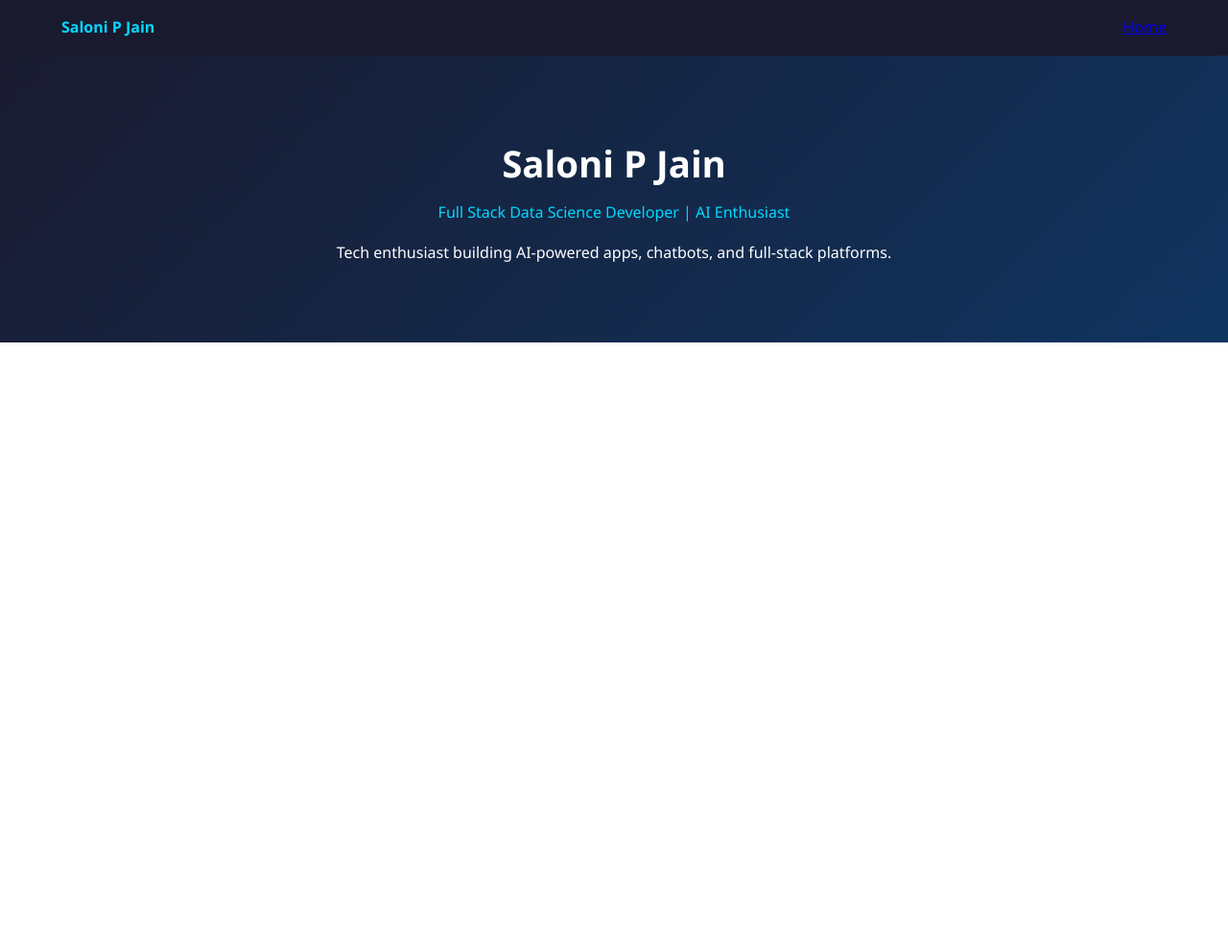
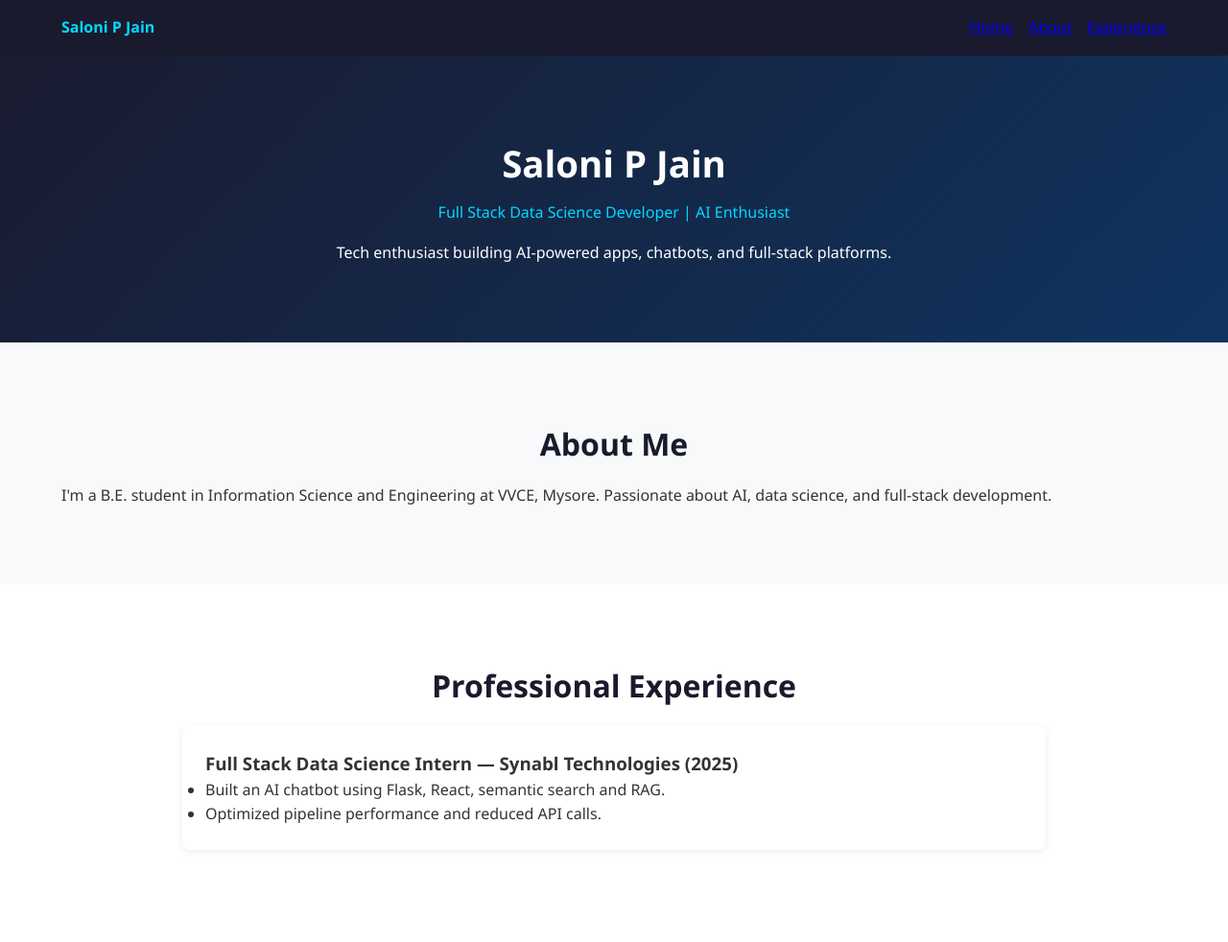
Before and after one commit to Saloniijainn/STT-Training, a plain HTML site: page index.html in a window 1280 px wide. Shown: the whole page at 96% size. Before the commit the page ends 800 px from the top, so only its background shows below. Drawn offline with Linux system fonts and the light colour scheme.

Commit message:
feat: add About and Experience sections with styles

```diff
--- a/index.html
+++ b/index.html
@@ -4,7 +4,7 @@
   <meta charset="utf-8" />
   <meta name="viewport" content="width=device-width, initial-scale=1" />
   <title>Saloni P Jain - Portfolio</title>
-  <link rel="stylesheet" href="style.css"> <!-- CSS will be added in Stage 2 -->
+  <link rel="stylesheet" href="style.css">
 </head>
 <body>
   <!-- Navigation bar -->
@@ -14,6 +14,9 @@
       <button class="menu-toggle" id="menuToggle">☰</button>
       <ul id="navMenu">
         <li><a href="#home">Home</a></li>
+        <!-- NEW menu links -->
+        <li><a href="#about">About</a></li>
+        <li><a href="#experience">Experience</a></li>
       </ul>
     </div>
   </nav>
@@ -25,6 +28,30 @@
     <p>Tech enthusiast building AI-powered apps, chatbots, and full-stack platforms.</p>
   </section>
 
-  <script src="script.js"></script> <!-- JS will be added in Stage 3 -->
+  <!-- NEW About section -->
+  <section class="about" id="about">
+    <div class="container">
+      <h2>About Me</h2>
+      <p>I'm a B.E. student in Information Science and Engineering at VVCE, Mysore. Passionate about AI, data science, and full-stack development.</p>
+    </div>
+  </section>
+
+  <!-- NEW Experience section -->
+  <section id="experience">
+    <div class="container">
+      <h2>Professional Experience</h2>
+      <div class="experience-timeline">
+        <div class="timeline-item">
+          <h3>Full Stack Data Science Intern — Synabl Technologies (2025)</h3>
+          <ul>
+            <li>Built an AI chatbot using Flask, React, semantic search and RAG.</li>
+            <li>Optimized pipeline performance and reduced API calls.</li>
+          </ul>
+        </div>
+      </div>
+    </div>
+  </section>
+
+  <script src="script.js"></script>
 </body>
 </html>
--- a/style.css
+++ b/style.css
@@ -89,3 +89,40 @@ nav ul {
     display: block; /* show hamburger icon on mobile */
   }
 }
+/* Sections */
+.container {
+  max-width: 1200px;
+  margin: 0 auto;
+  padding: 0 1.5rem;
+}
+
+section {
+  padding: 80px 1.5rem;
+}
+
+section h2 {
+  text-align: center;
+  font-size: 2rem;
+  margin-bottom: 1rem;
+  color: #1a1a2e;
+}
+
+/* About */
+.about {
+  background: #f8f9fa;
+  color: #333;
+}
+
+/* Experience */
+.experience-timeline {
+  max-width: 900px;
+  margin: 0 auto;
+}
+
+.timeline-item {
+  background: white;
+  padding: 1.5rem;
+  border-radius: 8px;
+  box-shadow: 0 2px 8px rgba(0,0,0,0.08);
+  margin-bottom: 1rem;
+}
```
